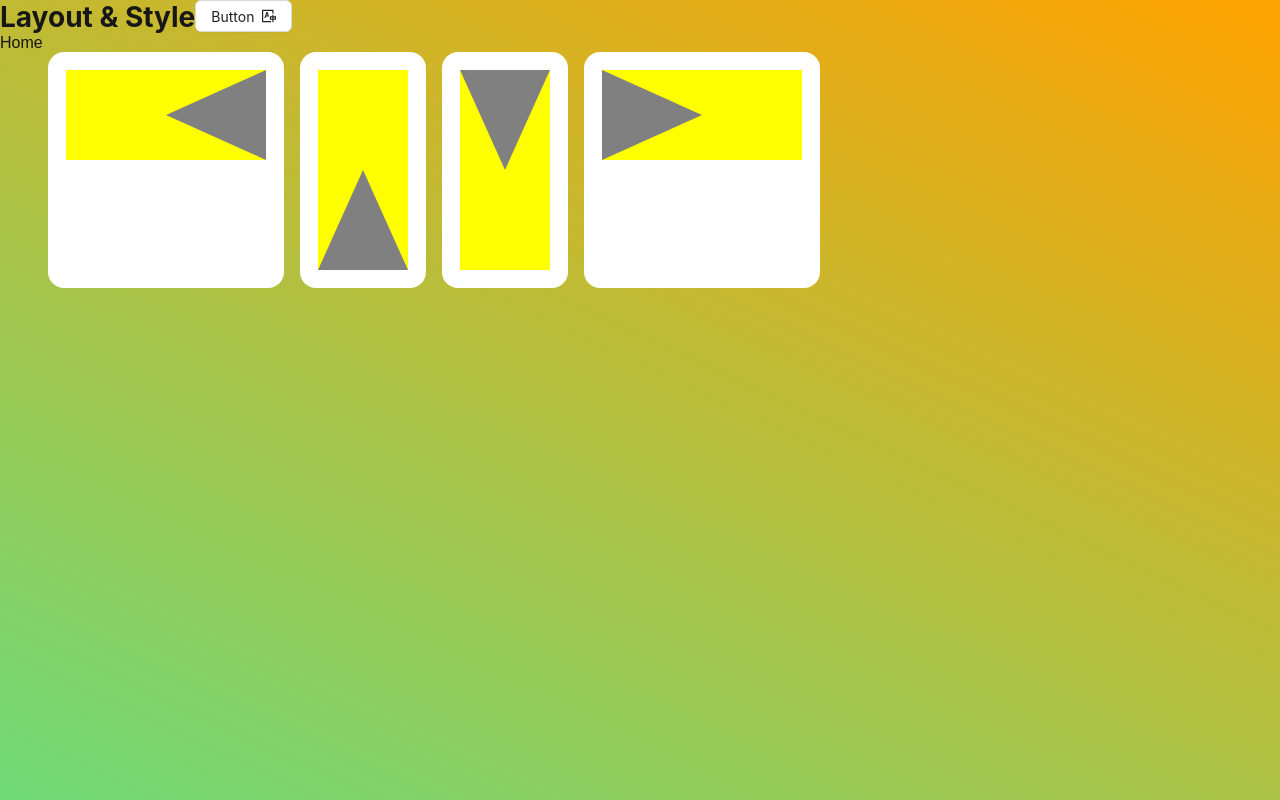
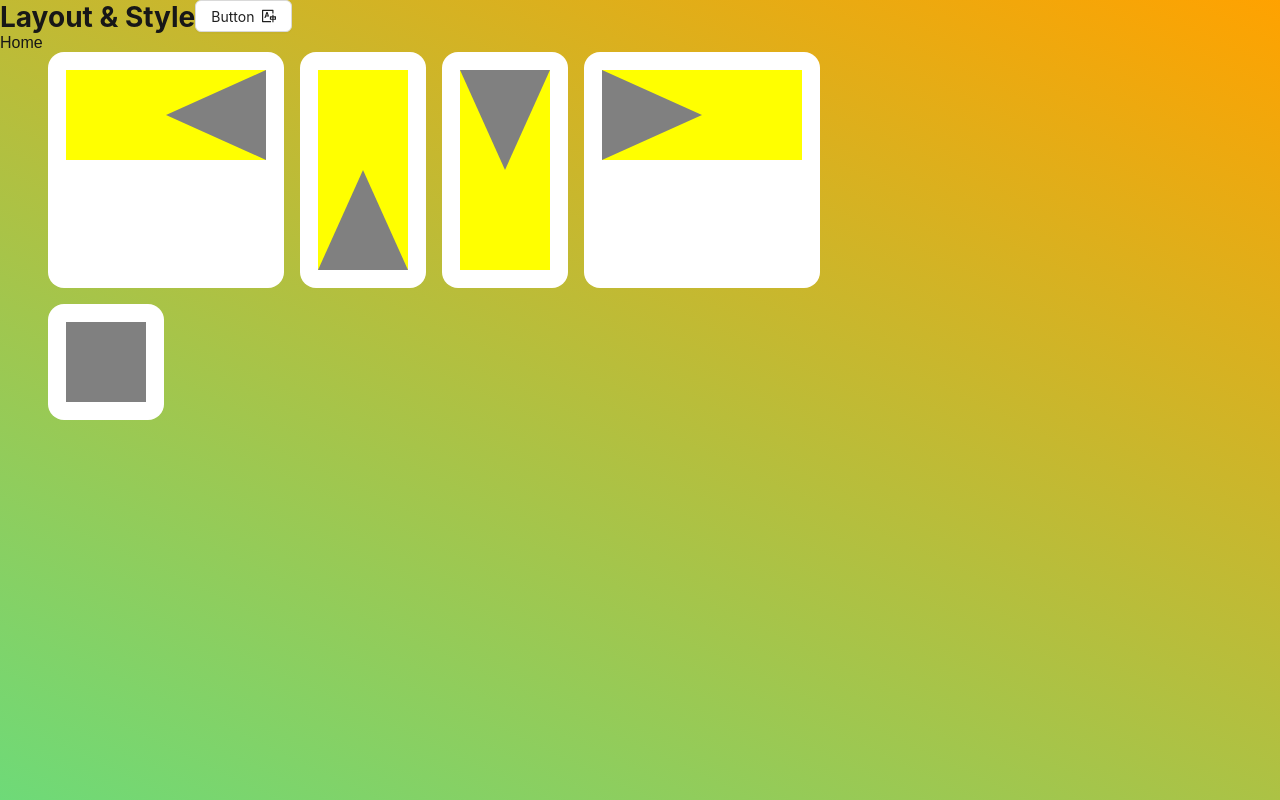
Before and after one commit to tnitsiri/swd-frontend-test, a Next.js app: page /en/layout-style in a window 1280 px wide. Built offline with nearby package versions, Linux system fonts and the light colour scheme; what i18next-resources-to-backend would draw is missing.

Commit message:
style: [main] square shape

```diff
--- /dev/null
+++ b/src/app/[lng]/layout-style/(components)/square.tsx
@@ -0,0 +1,18 @@
+import styles from './styles.module.scss';
+
+/**
+ * ANCHOR Square
+ * @date 20/04/2025 - 10:09:06
+ *
+ * @returns {*}
+ */
+const Square = () => {
+  // ANCHOR Render
+  return (
+    <div className={styles.shape}>
+      <div className={styles.square} />
+    </div>
+  );
+};
+
+export default Square;
--- a/src/app/[lng]/layout-style/(components)/styles.module.scss
+++ b/src/app/[lng]/layout-style/(components)/styles.module.scss
@@ -1,14 +1,14 @@
 
 
 .shape {
+  $active-color: #808080;
+
   position: relative;
   background-color: #fff;
   border-radius: 16px;
   padding: 18px;
 
   .triangle {
-    $active-color: #808080;
-
     $border-wide-width: 100px;
     $border-narrow-width: 45px;
 
@@ -53,4 +53,10 @@
       border-left-color: $active-color;
     }
   }
+
+  .square {
+    width: 80px;
+    height: 80px;
+    background-color: $active-color;
+  }
 }
--- a/src/app/[lng]/layout-style/page.tsx
+++ b/src/app/[lng]/layout-style/page.tsx
@@ -1,5 +1,6 @@
 import Header from '@/components/header';
 import Triangle from './(components)/triangle';
+import Square from './(components)/square';
 import styles from '@/assets/styles/page.module.scss';
 import { getT } from '@/app/i18n';
 import { Link } from '@/components/link';
@@ -28,6 +29,7 @@ const Page = async () => {
           backgroundColor: 'transparent',
         }}>
         <Content style={{ padding: '0 48px' }}>
+          <Flex vertical={true} gap="middle">
             <Flex gap="middle">
               <Flex>
                 <Triangle shape={ShapeTriangleEnum.Left} />
@@ -42,6 +44,12 @@ const Page = async () => {
                 <Triangle shape={ShapeTriangleEnum.Right} />
               </Flex>
             </Flex>
+            <Flex gap="middle">
+              <Flex>
+                <Square />
+              </Flex>
+            </Flex>
+          </Flex>
         </Content>
       </Layout>
     </div>
```
Also changed, not shown: src/app/[lng]/layout-style/(components)/circle.tsx (added). Lines whose indentation alone changed are shown as unchanged.
